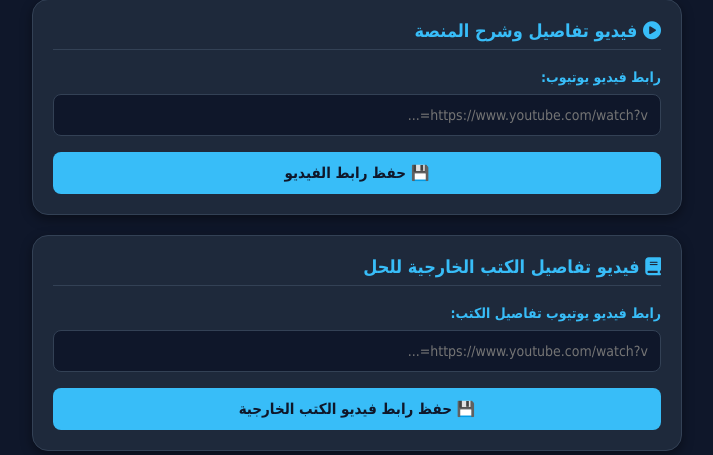
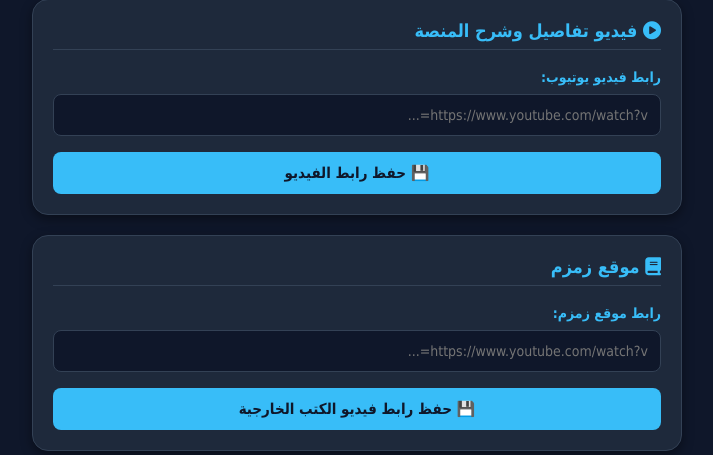
Before and after one commit to mm01110388238-lab/bac-medo-app-, a Flask app: page /admin in a window 1280 px wide. Shown: the part 200-655 px from the top of the page, without its empty margins (283-996 px from the left). Run offline with Flask 3, Linux system fonts and the light colour scheme; the visitor is signed in with stand-in values (Sample User, id 1).

Commit message:
Update admin.html

```diff
--- a/templates/admin.html
+++ b/templates/admin.html
@@ -282,9 +282,9 @@
 
     <!-- 2. التحكم في فيديو تفاصيل الكتب الخارجية -->
     <div class="container">
-        <h2><i class="fa-solid fa-book"></i> فيديو تفاصيل الكتب الخارجية للحل</h2>
+        <h2><i class="fa-solid fa-book"></i> موقع زمزم</h2>
         <form method="POST" action="{{ url_for('admin') }}">
-            <label for="external_books_video_url">رابط فيديو يوتيوب تفاصيل الكتب:</label>
+            <label for="external_books_video_url">رابط موقع زمزم:</label>
             <input type="url" id="external_books_video_url" name="external_books_video_url" value="{{ external_books_video_url or '' }}" placeholder="https://www.youtube.com/watch?v=...">
             <button type="submit" class="btn-submit" style="background-color: var(--accent-color); color: #0f172a;">💾 حفظ رابط فيديو الكتب الخارجية</button>
         </form>
```
